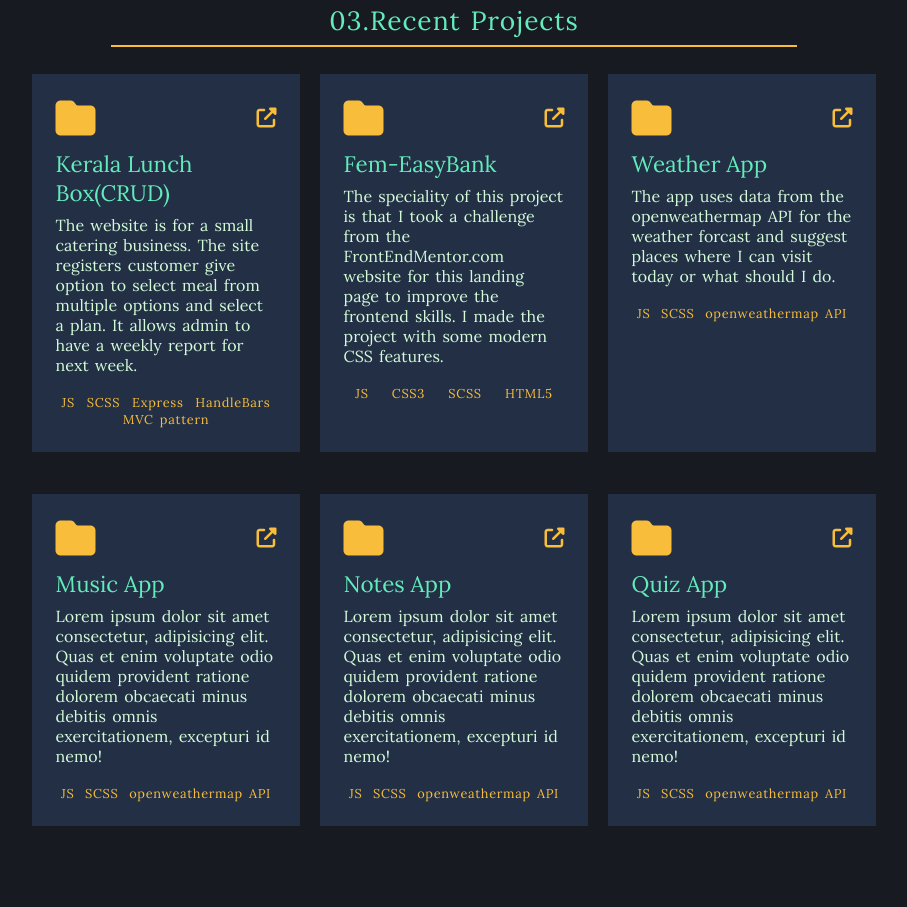
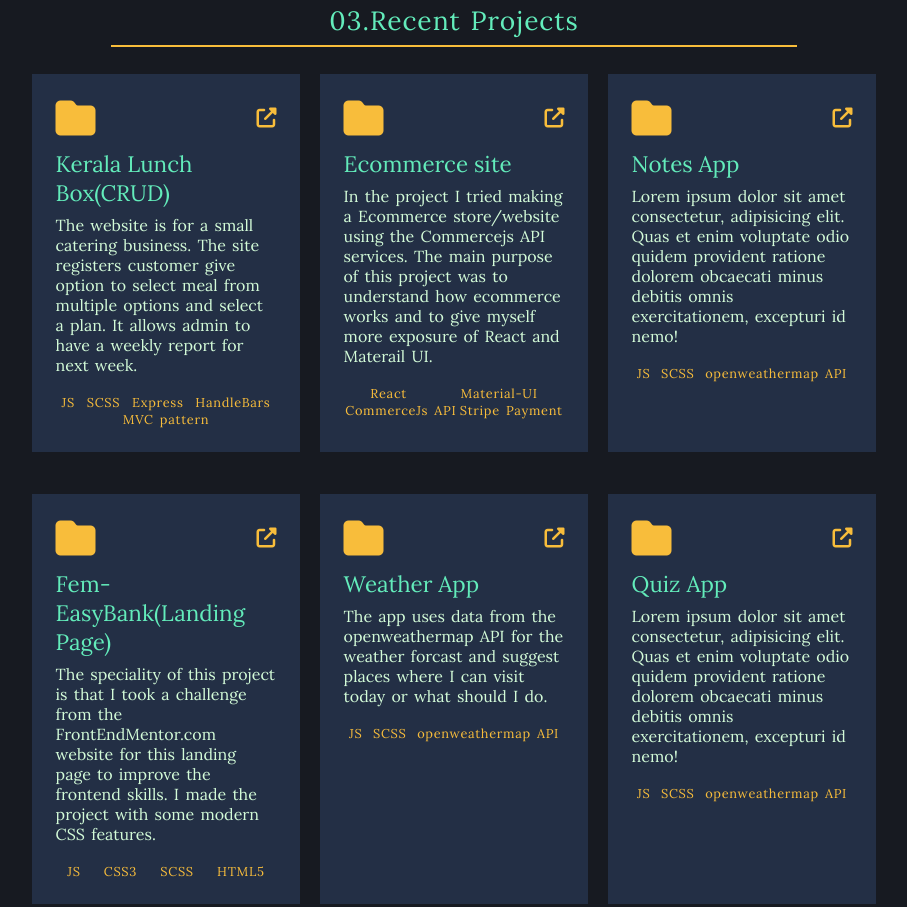
Before and after one commit to Simit-Yadav/portfolio-website, a plain HTML site: page index.html in a window 1280 px wide. Shown: the part 1938-2845 px from the top of the page, without its empty margins (186-1093 px from the left). Drawn offline with nearby package versions, Linux system fonts and the light colour scheme.

Commit message:
minor updates

```diff
--- a/index.html
+++ b/index.html
@@ -5,7 +5,7 @@
   <meta charset="UTF-8" />
   <meta http-equiv="X-UA-Compatible" content="IE=edge" />
   <meta name="viewport" content="width=device-width, initial-scale=1.0" />
-  <title>Simit Portfolio</title>
+  <title>Simit Yadav</title>
   <link rel="stylesheet" href="./static/css/style.css" />
   <link rel="preconnect" href="https://fonts.googleapis.com" />
   <link rel="preconnect" href="https://fonts.gstatic.com" crossorigin />
@@ -93,7 +93,7 @@
           <div class="about__current__list">
             <ul class="highlight">
               <li>React</li>
-              <li>Next.js</li>
+              <li>Material-UI</li>
               <li>CMS system</li>
             </ul>
 
@@ -175,7 +175,7 @@
             <h1 class="highlight">Programming Languages</h1>
           </div>
           <ul>
-            <li>Java</li>
+            <li>C/C++</li>
             <li>Python</li>
           </ul>
         </div>
@@ -201,7 +201,7 @@
       <div class="projects__container">
         <div class="project">
           <div class="project__header">
-            <a href=""><i class="fas fa-folder fa-2x"></i></a>
+            <a href="https://github.com/Simit-Yadav/Kerala-Lunch-Box" target="_blank"><i class="fas fa-folder fa-2x"></i></a>
             <a href="https://kerala-lunch-box.herokuapp.com" target="_blank"><i
                 class="fas fa-external-link-alt"></i></a>
           </div>
@@ -223,11 +223,49 @@
 
         <div class="project">
           <div class="project__header">
-            <a href=""><i class="fas fa-folder fa-2x"></i></a>
+            <a href="https://github.com/Simit-Yadav/ecommerce-project" target="_blank"><i class="fas fa-folder fa-2x"></i></a>
+            <a href="https://ecommerce-proj-sy.netlify.app" target="_blank"><i class="fas fa-external-link-alt"></i></a>
+          </div>
+          <div class="project__title">
+            Ecommerce site
+          </div>
+          <div class="project__description">
+            In the project I tried making a Ecommerce store/website using the Commercejs API services. The main purpose of this project was to understand how ecommerce works and to give myself more exposure of React and Materail UI.
+          </div>
+          <div class="project__tech">
+            <p>React</p>
+            <P>Material-UI</P>
+            <p>CommerceJs API</p>
+            <p>Stripe Payment</p>
+          </div>
+        </div>
+
+        <div class="project">
+          <div class="project__header">
+            <a href="https://github.com/Simit-Yadav/Notes-App" target="_blank"><i class="fas fa-folder fa-2x"></i></a>
+            <a href="https://Notes-App-with-React.sy94.repl.co" target="_blank"><i class="fas fa-external-link-alt"></i></a>
+          </div>
+          <div class="project__title">
+            Notes App
+          </div>
+          <div class="project__description">
+            Lorem ipsum dolor sit amet consectetur, adipisicing elit. Quas et enim voluptate odio quidem provident
+            ratione dolorem obcaecati minus debitis omnis exercitationem, excepturi id nemo!
+          </div>
+          <div class="project__tech">
+            <p>JS</p>
+            <P>SCSS</P>
+            <p>openweathermap API</p>
+          </div>
+        </div>
+
+        <div class="project">
+          <div class="project__header">
+            <a href="https://github.com/Simit-Yadav/fem-easybank" target="_blank"><i class="fas fa-folder fa-2x"></i></a>
             <a href="https://fem-easybank-nine.vercel.app" target="_blank"><i class="fas fa-external-link-alt"></i></a>
           </div>
           <div class="project__title">
-            Fem-EasyBank
+            Fem-EasyBank(Landing Page)
           </div>
           <div class="project__description">
             The speciality of this project is that I took a challenge from the FrontEndMentor.com website for this
@@ -243,7 +281,7 @@
 
         <div class="project">
           <div class="project__header">
-            <a href=""><i class="fas fa-folder fa-2x"></i></a>
+            <a href="https://github.com/Simit-Yadav/weather-app" target="_blank"><i class="fas fa-folder fa-2x"></i></a>
             <a href="https://suggest-places.vercel.app/" target="_blank"><i class="fas fa-external-link-alt"></i></a>
           </div>
           <div class="project__title">
@@ -252,44 +290,6 @@
           <div class="project__description">
             The app uses data from the openweathermap API for the weather forcast and suggest places where I can visit
             today or what should I do.
-          </div>
-          <div class="project__tech">
-            <p>JS</p>
-            <P>SCSS</P>
-            <p>openweathermap API</p>
-          </div>
-        </div>
-
-        <div class="project">
-          <div class="project__header">
-            <a href=""><i class="fas fa-folder fa-2x"></i></a>
-            <a href=""><i class="fas fa-external-link-alt"></i></a>
-          </div>
-          <div class="project__title">
-            Music App
-          </div>
-          <div class="project__description">
-            Lorem ipsum dolor sit amet consectetur, adipisicing elit. Quas et enim voluptate odio quidem provident
-            ratione dolorem obcaecati minus debitis omnis exercitationem, excepturi id nemo!
-          </div>
-          <div class="project__tech">
-            <p>JS</p>
-            <P>SCSS</P>
-            <p>openweathermap API</p>
-          </div>
-        </div>
-
-        <div class="project">
-          <div class="project__header">
-            <a href=""><i class="fas fa-folder fa-2x"></i></a>
-            <a href=""><i class="fas fa-external-link-alt"></i></a>
-          </div>
-          <div class="project__title">
-            Notes App
-          </div>
-          <div class="project__description">
-            Lorem ipsum dolor sit amet consectetur, adipisicing elit. Quas et enim voluptate odio quidem provident
-            ratione dolorem obcaecati minus debitis omnis exercitationem, excepturi id nemo!
           </div>
           <div class="project__tech">
             <p>JS</p>
```
Also changed, not shown: 2 other files.
